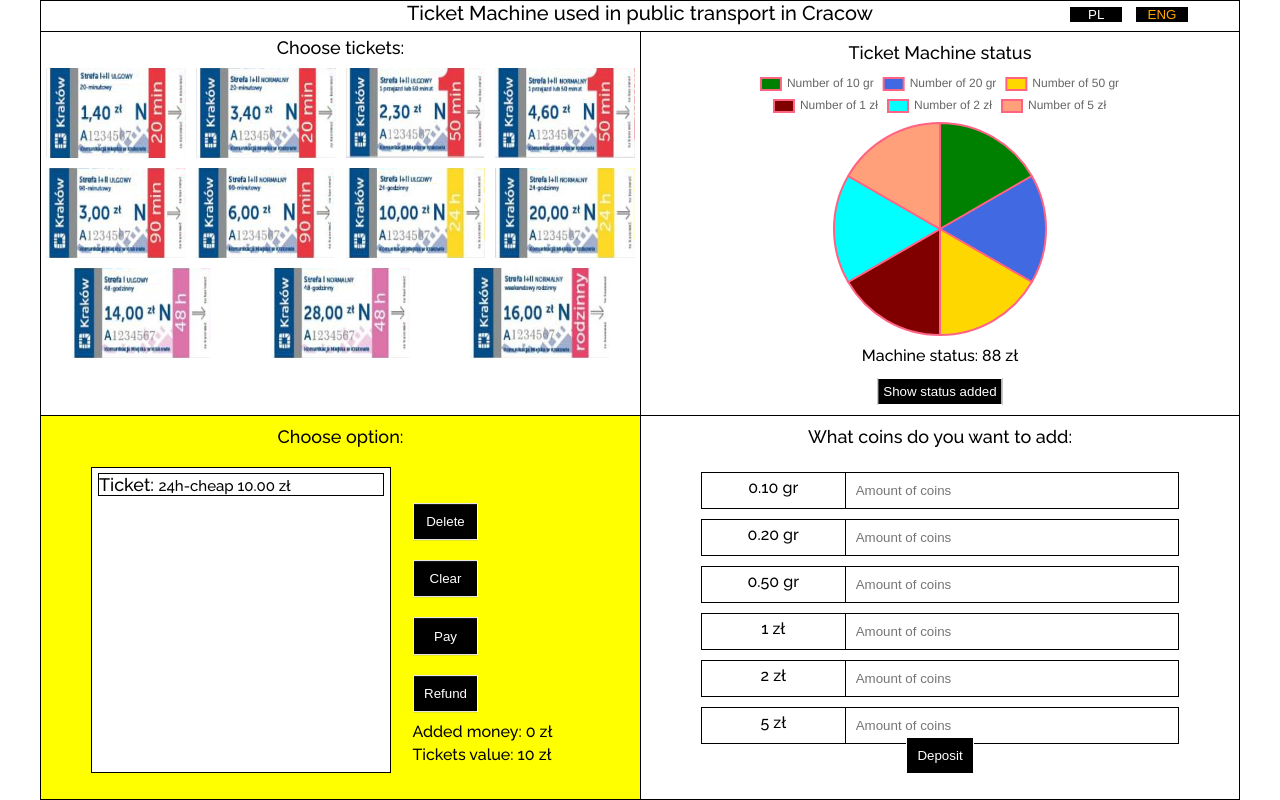
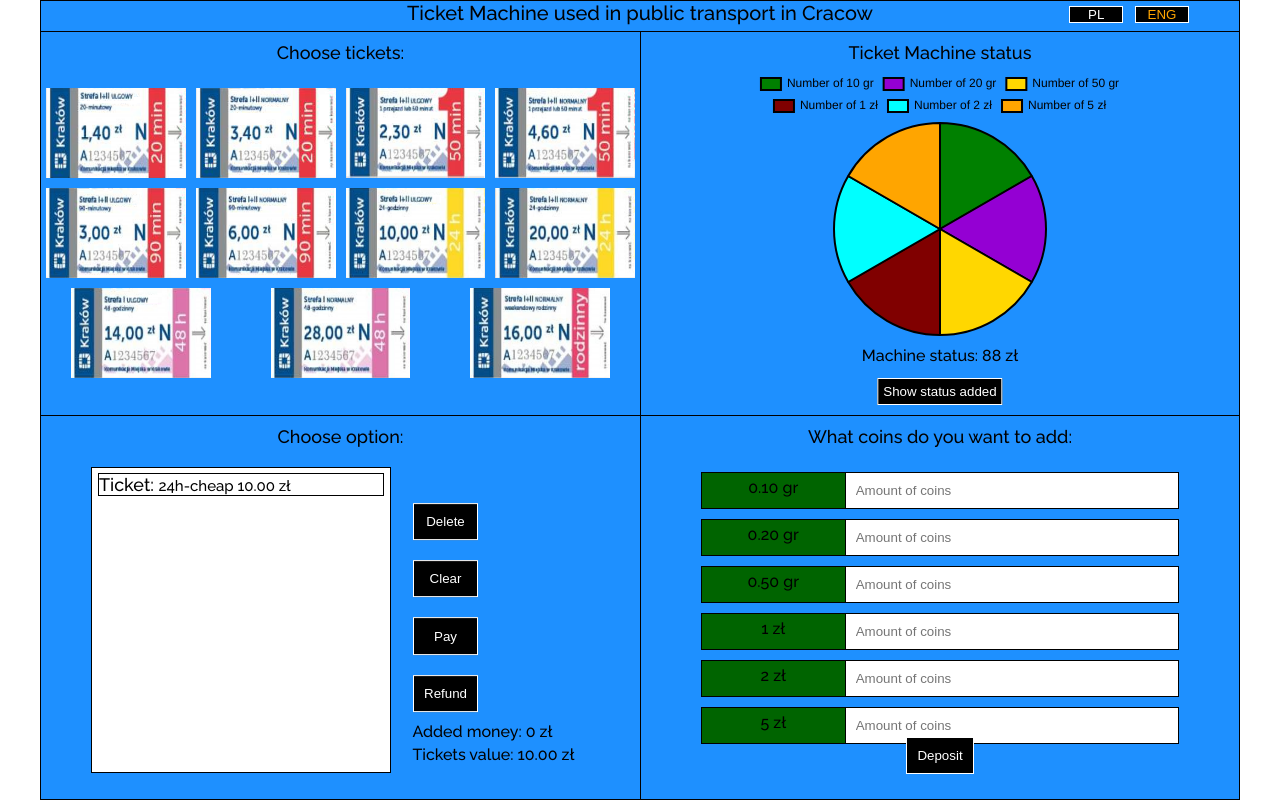
Before and after one commit to PathFiinder/Ticket-Machine-Javascipt, a plain HTML site: page index.html in a window 1280 px wide. Both pictures are taken after a click on the element 340 px from the left and 213 px from the top of the page. Drawn offline with nearby package versions, Linux system fonts and the light colour scheme.

Commit message:
Changing view

```diff
--- a/js/Chart.js
+++ b/js/Chart.js
@@ -12,8 +12,8 @@ class ChartClass {
                 labels: [txt1, txt2, txt3, txt4, txt5, txt6],
                 datasets: [{
                     //label: 'My First dataset',
-                    backgroundColor: ['rgb(0,128,0)', 'rgb(65,105,225)', 'rgb(255,215,0)', 'rgb(128,0,0)', 'rgb(0,255,255)', 'rgb(255,160,122)'],
-                    borderColor: 'rgb(255, 99, 132)',
+                    backgroundColor: ['rgb(0,128,0)', 'rgb(148,0,211)', 'rgb(255,215,0)', 'rgb(128,0,0)', 'rgb(0,255,255)', 'rgb(255,165,0)'],
+                    borderColor: 'rgb(0,0,0)',
                     data: [gr10, gr20, gr50, zl1, zl2, zl5],
                     datalabels: {
                         align: 'end',
@@ -30,7 +30,8 @@ class ChartClass {
 
                     labels: {
                         fontSize: 12,
-                        boxWidth: 20
+                        boxWidth: 20,
+                        fontColor: 'rgb(0,0,0)'
                     }
                 }
             }
--- a/js/Machine.js
+++ b/js/Machine.js
@@ -34,6 +34,7 @@ class Machine {
         this.startMoney = [];
         this.NumberTab = [];
         this.singleTicket;
+
 
         this.addTicket();
         this.deleteTicket();
@@ -118,7 +119,7 @@ class Machine {
 
             this.inputTicket(ticketName, ticketValue);
             this.totalMoneyToPay += Number(Number(ticketValue).toFixed(2));
-            this.ticketsValue.textContent = `${this.machineTicketsValueText} ${this.totalMoneyToPay} zł`
+            this.ticketsValue.textContent = `${this.machineTicketsValueText} ${(this.totalMoneyToPay).toFixed(2)} zł`
             this.id++;
         })
     }
@@ -151,6 +152,7 @@ class Machine {
             if (event.target.dataset.input) {
                 document.querySelector(`[data-input = "${event.target.dataset.input}"]`).classList.add('machine__input__item--active');
                 this.singleTicket = event.target.dataset.input;
+
             }
         })
     }
@@ -167,6 +169,7 @@ class Machine {
                 }
             })
 
+
                 if (counterActive == 1) {
                     if (this.singleTicket != undefined && this.singleTicket != null) {
                         this.chosenTickets.forEach((element) => {
@@ -175,8 +178,11 @@ class Machine {
                                     this.counter++;
                                     this.chosenTickets.splice(this.singleTicket, 1, "deleted");
                                     document.querySelector(`[data-aside_id = "${this.singleTicket}"]`).remove();
-                                this.totalMoneyToPay -= Number(element.value);
-                                this.ticketsValue.textContent = `${this.machineTicketsValueText} ${this.totalMoneyToPay} zł`
+                                    this.totalMoneyToPay -= Number(Number(element.value)).toFixed(2);
+                                    if (this.totalMoneyToPay == 0) {
+                                        this.totalMoneyToPay = 0;
+                                    }
+                                    this.ticketsValue.textContent = `${this.machineTicketsValueText} ${(this.totalMoneyToPay).toFixed(2)} zł`
                                 }
 
                                 if (this.counter == this.chosenTickets.length) {
@@ -192,6 +198,7 @@ class Machine {
                 } else {
                     alert("Choose one ticket to delete")
                 }
+
 
 
             console.log(this.chosenTickets);
--- a/sass/_machine.sass
+++ b/sass/_machine.sass
@@ -1,10 +1,10 @@
 .machine
     flex-basis: 100%
-    background-color: yellow
     border: 1px solid black
     border-top: none
     height: 400px
     position: relative
+    background-color: rgb(30,144,255)
     &__title
         font-size: 18px
         font-weight: normal
--- a/sass/_main.sass
+++ b/sass/_main.sass
@@ -4,6 +4,7 @@
     border: 1px solid black
     flex-basis: 100%
     position: relative
+    background-color: rgb(30,144,255)
     &__title
         font-weight: normal
         font-size: 20px
--- a/sass/_media.sass
+++ b/sass/_media.sass
@@ -46,6 +46,8 @@
                 flex-basis: 50%
                 height: 48vh
                 border-right: none
+                &__title
+                    margin: 10px 0px 20px 0px
                 &__items
                     &__image
                         &--penultimate-child,&--last-child,&:nth-of-type(9)
--- a/sass/_money.sass
+++ b/sass/_money.sass
@@ -3,6 +3,7 @@
     text-align: center
     border: 1px solid black
     border-top: none
+    background-color: rgb(30,144,255)
     &__title
         font-size: 18px
         font-weight: normal
@@ -22,6 +23,7 @@
                 flex-basis: 30%
                 text-align: center
                 line-height: 30px
+                background-color: rgb(0,100,0)
             &__input
                 flex-basis: 70%
                 border: none
--- a/sass/_status.sass
+++ b/sass/_status.sass
@@ -5,6 +5,7 @@
     border: 1px solid black
     border-top: none
     overflow: hidden
+    background-color: rgb(30,144,255)
     &__title
         font-weight: normal
         font-size: 18px
--- a/sass/_tickets.sass
+++ b/sass/_tickets.sass
@@ -4,6 +4,7 @@
     text-align: center
     border: 1px solid black
     border-top: none
+    background-color: rgb(30,144,255)
     &__title
         font-size: 18px
         font-weight: normal
```
Also changed, not shown: css/style.css, 1 other file. Lines whose indentation alone changed are shown as unchanged.
